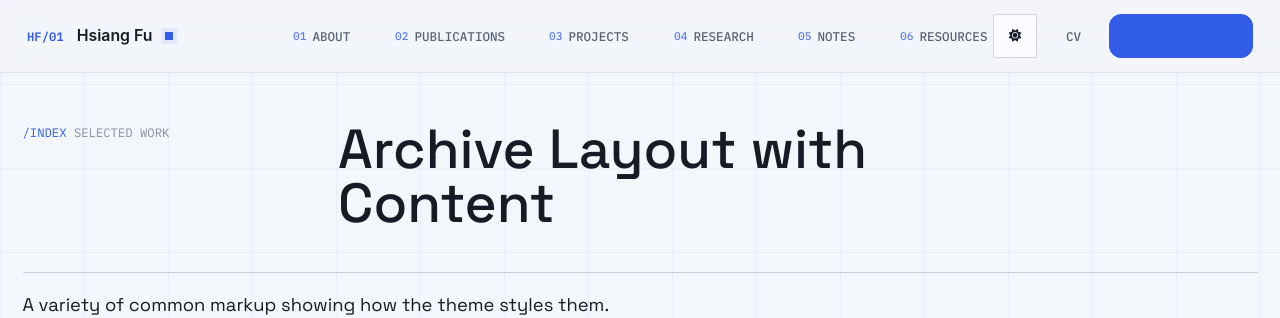
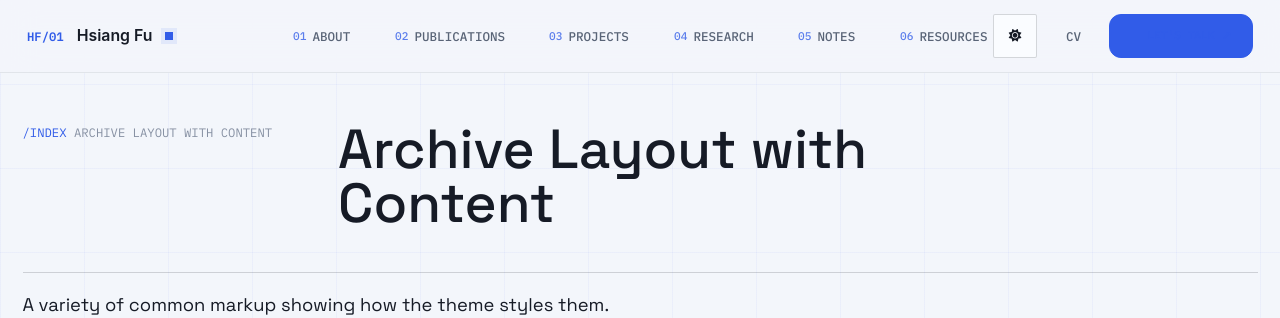
Before and after one commit to hsiang-fu/hsiang-fu.github.io, a Jekyll site: the page built from _pages/archive-layout-with-content.md, in a window 1280 px wide and 900 px high. Shown: the top 318 px of the window. Built offline with Jekyll 4.4.1, drawn with Linux system fonts in a browser that asks for light colours; a script that is not in the unit is left out.

Commit message:
Label page indexes by title

```diff
--- a/_layouts/archive.html
+++ b/_layouts/archive.html
@@ -18,7 +18,7 @@ layout: default
   <div class="archive">
     {% unless page.header.overlay_color or page.header.overlay_image %}
       <header class="archive-heading">
-        <p><span>/INDEX</span> Selected work</p>
+        <p><span>/INDEX</span> {{ page.title }}</p>
         <h1 class="page__title">{{ page.title }}</h1>
       </header>
     {% endunless %}
```
